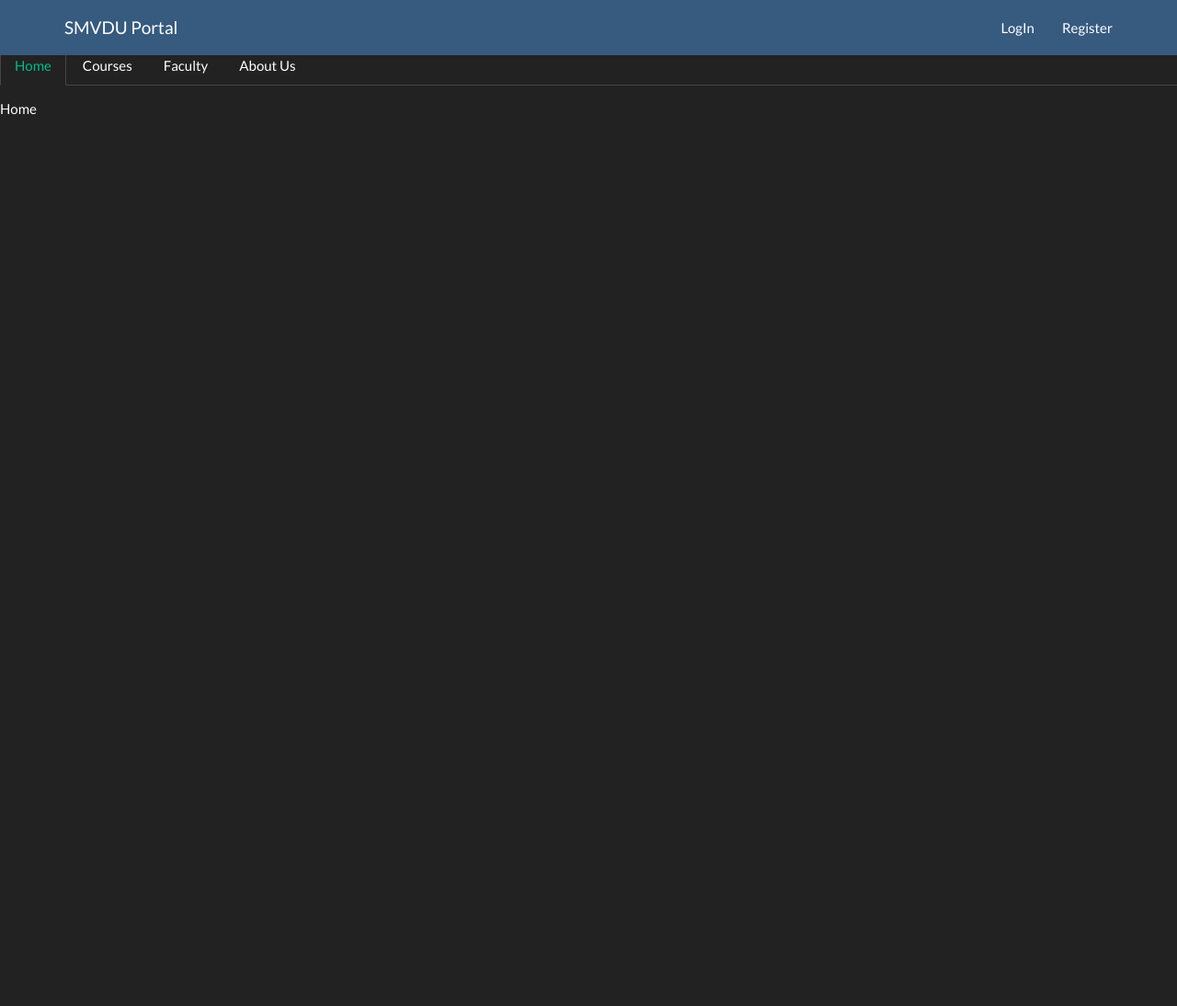
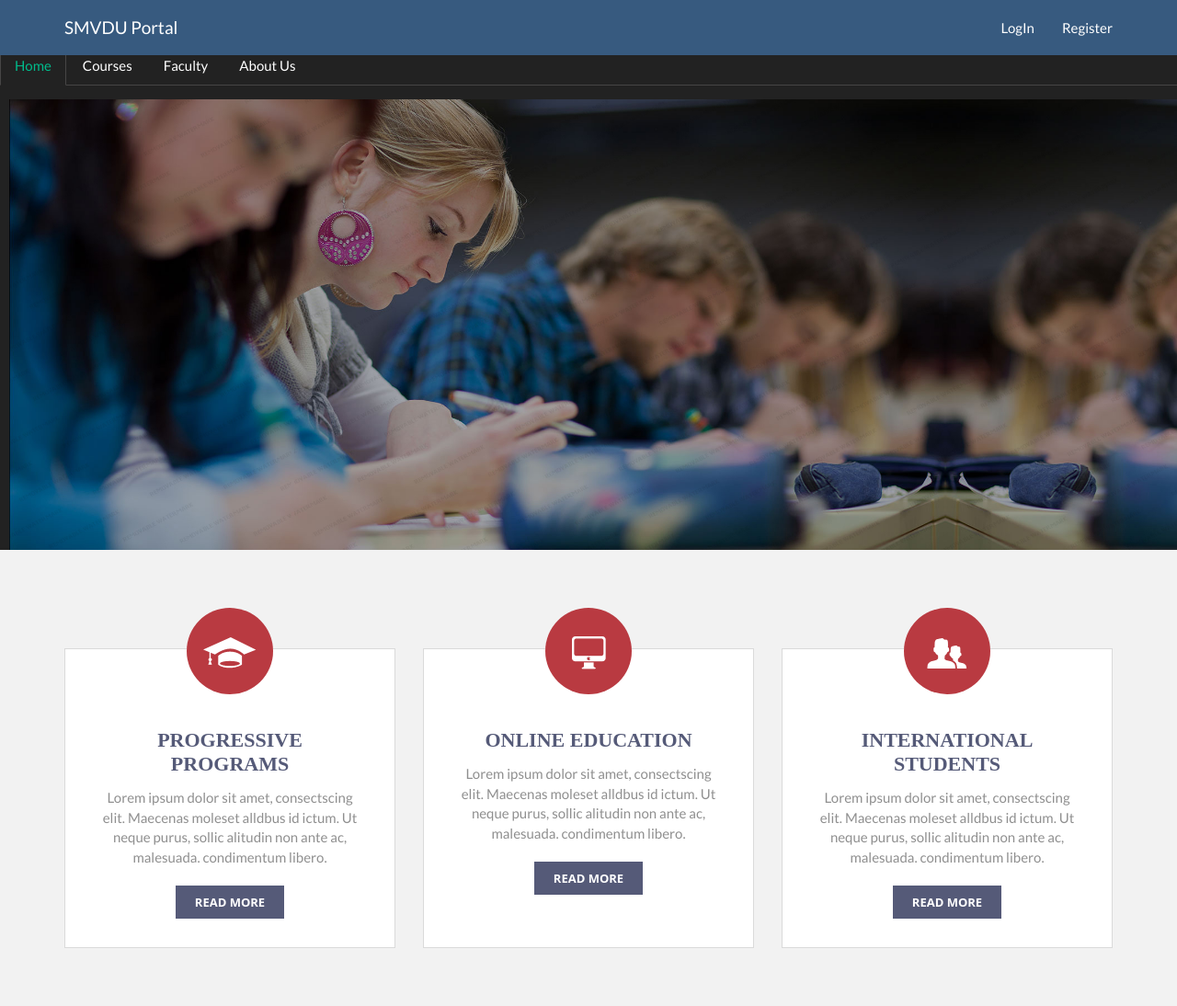
Before and after one commit to mohandutt134/eportal, a Django app: template template/login_register.html in a window 1280 px wide; the page is wider, and only the part inside the window is pictured. Shown: that part at 92% size. Before the commit the page ends 125 px from the top of that part, so only its background shows below. Run offline with Django 3.2, Linux system fonts and the light colour scheme; the template is opened without the code that fills it, so the values that code supplies are empty; some libraries are stand-ins or nearby versions.

Commit message:
home second part

```diff
--- /dev/null
+++ b/static/css/home.css
@@ -0,0 +1,81 @@
+#ahome > img{
+height:490px;
+width:1330px;
+left:10px;
+position:relative;
+}
+
+.thumb-pad1 .badge {
+padding: 0;
+margin: 0 0 0 -47px;
+width: 94px;
+height: 94px;
+line-height: 94px;
+text-align: center;
+border-radius: 100%;
+background: #b93a41;
+float: left;
+margin-right: 34px;
+position: absolute;
+top: -44px;
+left: 50%;
+}
+.global {
+padding: 107px 0 0 0;
+background: #f2f2f2;
+}
+
+.thumb-pad1 .thumbnail {
+position: relative;
+margin: 0;
+border-radius: 0;
+box-shadow: none;
+border: none;
+padding: 0;
+background: none;
+overflow: hidden;
+}
+.thumb-pad1 .thumbnail .caption .title {
+text-transform: uppercase;
+font: bold 22px 'Passion One';
+color: #555a78;
+margin-bottom: 13px;
+}
+.thumb-pad1 .thumbnail .caption {
+padding: 0;
+overflow: hidden;
+}
+.thumbnail .caption {
+padding: 9px;
+color: #8f8f8f;
+}
+
+.btn-default.btn1 {
+box-shadow: none;
+text-decoration: none !important;
+display: inline-block;
+padding: 0 20px;
+font: bold 13px/34px 'Open Sans', "Helvetica Neue", Helvetica, Arial, sans-serif;
+margin: 0;
+text-transform: uppercase;
+text-shadow: none;
+border-radius: 0;
+color: #ffffff;
+background: #555a78;
+border: 1px solid #555a78;
+-webkit-transition: all 0.25s;
+transition: all 0.25s;
+}
+
+.thumb-pad1 .thumbnail .caption p {
+margin-bottom: 20px;
+}
+.thumb-pad1 {
+margin: 0 0 63px 0;
+padding: 86px 35px 49px 35px;
+overflow: hidden;
+background: #ffffff;
+border: 1px solid #dadada;
+text-align: center;
+overflow: visible !important;
+}
--- a/template/login_register.html
+++ b/template/login_register.html
@@ -7,6 +7,7 @@
 	{% load staticfiles %}
 	<link rel="stylesheet" href="{% static 'css/bootstrap.min.css' %}">
 	<link rel="stylesheet" href="{% static 'css/bootswatch.min.css' %}">
+	<link rel="stylesheet" href="{% static 'css/home.css' %}">
 	<script src="http://ajax.googleapis.com/ajax/libs/jquery/1.11.1/jquery.min.js"></script>
 	<script src="{% static 'js/bootstrap.min.js' %}"></script>
 </head>
@@ -40,11 +41,58 @@
 	</ul>
 <!-- Content Of the Site -->
 	<div class="tab-content">
-		  <div role="tabpanel" class="tab-pane fade in active" id="home">Home</div>
+		  <div role="tabpanel" class="tab-pane fade in active" id="home">
+		  	<div id="ahome">
+		  		<img src="{% static 'images/bg_pic1.jpg' %}"/>
+		  	</div>
+		  	<div class="global">
+		  	<div class="container">
+			        <div class="row">
+			            <div class="col-lg-4 col-md-4 col-sm-4">
+			                <div class="thumb-pad1 maxheight wow fadeInLeft animated" data-wow-delay="0.4s" style="visibility: visible; -webkit-animation: fadeInLeft 0.4s; height: 326px;"><div class="box_inner">
+			                    <div class="badge"><img src="{% static 'images/page1_icon1.png'%}" alt=""></div>
+			                    <div class="thumbnail">
+			                        <div class="caption">
+			                            <p class="title">Progressive Programs</p>
+			                            <p>Lorem ipsum dolor sit amet, consectscing elit. Maecenas moleset alldbus id ictum. Ut neque purus, sollic alitudin non ante ac, malesuada. condimentum libero. </p>
+			                            <a href="#" class="btn-default btn1">Read More</a>
+			                        </div>
+			                    </div>
+			                </div></div>
+			            </div>
+			            <div class="col-lg-4 col-md-4 col-sm-4 wow fadeInLeft animated" data-wow-delay="0.2s" style="visibility: visible; -webkit-animation: fadeInLeft 0.2s;">
+			                <div class="thumb-pad1 maxheight" style="height: 326px;"><div class="box_inner">
+			                    <div class="badge"><img src="{% static 'images/page1_icon2.png'%}" alt=""></div>
+			                    <div class="thumbnail">
+			                        <div class="caption">
+			                            <p class="title">online education</p>
+			                            <p>Lorem ipsum dolor sit amet, consectscing elit. Maecenas moleset alldbus id ictum. Ut neque purus, sollic alitudin non ante ac, malesuada. condimentum libero. </p>
+			                            <a href="#" class="btn-default btn1">Read More</a>
+			                        </div>
+			                    </div>
+			                </div></div>
+			            </div>
+			            <div class="col-lg-4 col-md-4 col-sm-4 wow fadeInLeft animated" style="visibility: visible; -webkit-animation: fadeInLeft;">
+			                <div class="thumb-pad1 maxheight" style="height: 326px;"><div class="box_inner">
+			                    <div class="badge"><img src="{% static 'images/page1_icon3 .png'%}" alt=""></div>
+			                    <div class="thumbnail">
+			                        <div class="caption">
+			                            <p class="title">International students</p>
+			                            <p>Lorem ipsum dolor sit amet, consectscing elit. Maecenas moleset alldbus id ictum. Ut neque purus, sollic alitudin non ante ac, malesuada. condimentum libero. </p>
+			                            <a href="#" class="btn-default btn1">Read More</a>
+			                        </div>
+			                    </div>
+			                </div></div>
+			            </div>
+			        </div>
+    </div>
+</div>
+		  </div>
 		  <div role="tabpanel" class="tab-pane fade" id="course">Course</div>
 		  <div role="tabpanel" class="tab-pane fade" id="faculty">Faculty</div>
 		  <div role="tabpanel" class="tab-pane fade" id="aboutus">About US</div>
 	</div>
 
+
 </body>
 </html>
```
Also changed, not shown: static/images/bg_pic1.jpg (added), static/images/page1_icon1.png (added), static/images/page1_icon2.png (added), static/images/page1_icon3 .png (added).
